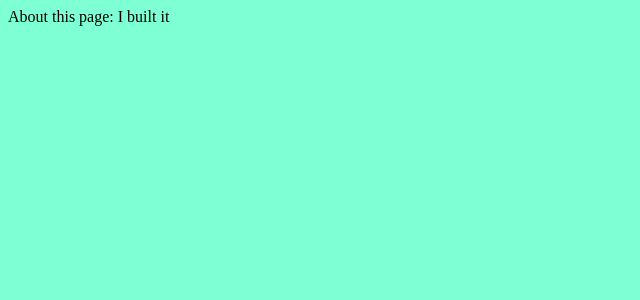
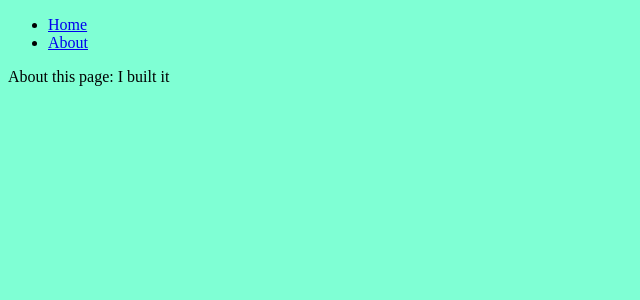
Before and after one commit to k2hyun4/movie_app_2020, a React (Create React App) app: page /#/about in a window 1280 px wide. Shown: the top 300 px of the page, without its empty margins (0-640 px from the left). Built offline with nearby package versions, Linux system fonts and the light colour scheme; the HTML template or start-up script is replaced by a standard one.

Commit message:
navi 추가

```diff
--- a/src/App.js
+++ b/src/App.js
@@ -1,14 +1,16 @@
 import React from "react";
-import {HashRouter, Route} from "react-router-dom"
-import Home from "./routes/Home"
-import About from "./routes/About"
+import {HashRouter, Route} from "react-router-dom";
+import Home from "./routes/Home";
+import About from "./routes/About";
+import Navigation from "./components/Navigation";
 
 function App() {
   //exact true 가 없으면 break되지 않고 chaining됨
   return <HashRouter>
-    <Route path="/" exact={true} component={ Home }/>
-    <Route path="/about" component={ About }/>
-  </HashRouter>;
+      <Navigation/>
+      <Route path="/" exact={true} component={ Home }/>
+      <Route path="/about" component={ About }/>
+    </HashRouter>
 }
 
 export default App;
--- /dev/null
+++ b/src/components/Navigation.js
@@ -0,0 +1,28 @@
+import React from "react";
+import {Link} from "react-router-dom";
+
+function Navigation() {
+    return (
+        <div className="nav">
+            <ul>
+                <li>
+                    <Link to="/">Home</Link>
+                </li>
+                <li>
+                    {/* 이런 식으로 props를 넘길 수 있음. 아무거나 */}
+                    <Link to={{
+                        pathname: "/about",
+                        search: "?sort=name",
+                        k2h: "abc",
+                        hash: "#123",
+                        state: {
+                            fromNavigation: true
+                        }
+                    }}>About</Link>
+                </li>
+            </ul>
+        </div>
+    );
+}
+
+export default Navigation;
--- a/src/routes/About.js
+++ b/src/routes/About.js
@@ -1,6 +1,7 @@
 import React from "react";
 
-function About() {
+function About({location}) {
+    console.log(location);
     return <span>About this page: I built it</span>
 }
 
```
